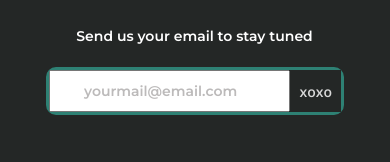
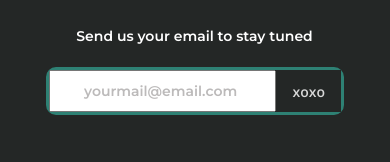
Before and after one commit to syrinejoulak/test, a React (Create React App) app: page / in a window 390 px wide. Shown: the part 2398-2560 px from the top of the page. Built offline with nearby package versions, Linux system fonts and the light colour scheme.

Commit message:
finished btn

```diff
--- a/src/shared/Footer/Footer.css
+++ b/src/shared/Footer/Footer.css
@@ -129,6 +129,7 @@
     background: #1d1f22;
     font-size: 17px;
     line-height: 23px;
+    padding: 12px 28px 15px 28px;
   }
 
   .email-input::placeholder {
@@ -187,7 +188,7 @@
   .email-btn {
     font-size: 14px;
     line-height: 19px;
-    padding: 9px;
+    padding: 12px 16px 15px 16px;
   }
 
   .email-input::placeholder {
```
